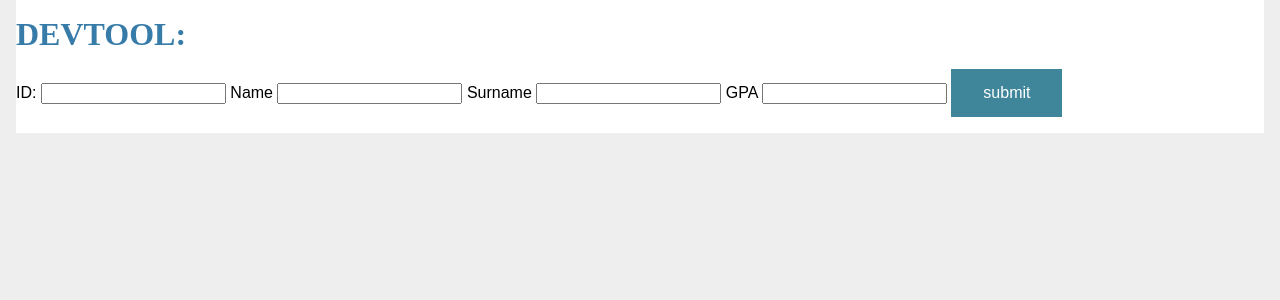
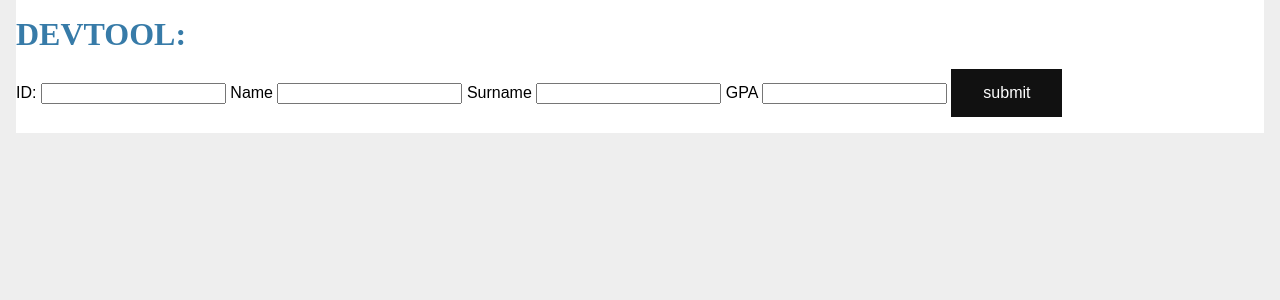
Before and after one commit to Onefivezero/DatabaseProject112233, a Flask app: page / in a window 1280 px wide. Shown: the part 34-334 px from the top of the page. Run offline with Flask 2, Linux system fonts and the light colour scheme; some libraries are stand-ins or nearby versions.

Commit message:
Add files via upload

```diff
--- a/static/a.css
+++ b/static/a.css
@@ -24,7 +24,7 @@ nav ul li a, nav ul li span, header .action { display: block; padding: 0.5rem; }
 .content textarea { min-height: 12em; resize: vertical; }
 input.danger { color: #cc2f2e; }
 input[type=submit] {
-  background-color: #40869A;
+  background-color: #111111;
   border: none;
   color: white;
   padding: 15px 32px;
```
